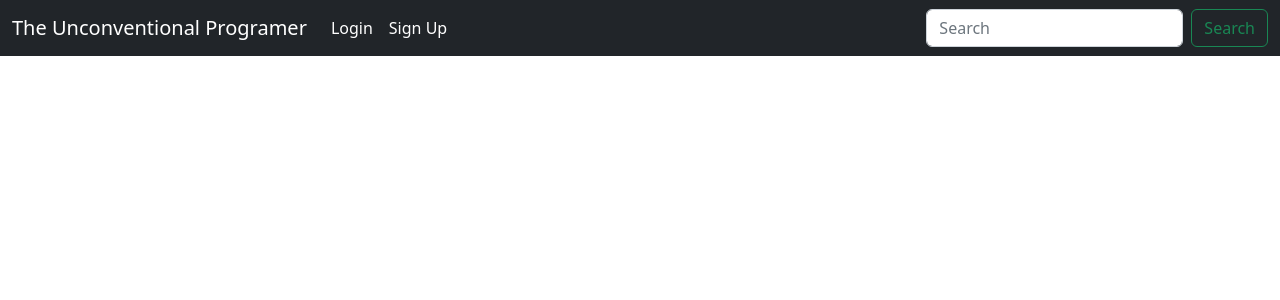
After one commit to Jbachtiger/ci-pp4-the-unconventional-programmer, a Django app: template templates/base.html in a window 1280 px wide. The commit adds this page. Shown: the top 300 px of the page. Run offline with Django 3.2, Linux system fonts and the light colour scheme; the template is opened without the code that fills it, so the values that code supplies are empty.

Commit message:
Add basic styling and navbar to site using bootstrap

```diff
--- /dev/null
+++ b/templates/base.html
@@ -0,0 +1,47 @@
+<!doctype html>
+<html lang="en">
+
+<head>
+    <meta charset="utf-8">
+    <meta name="viewport" content="width=device-width, initial-scale=1">
+    <title>The Unconventional Programmer</title>
+    <link href="https://cdn.jsdelivr.net/npm/bootstrap@5.2.0-beta1/dist/css/bootstrap.min.css" rel="stylesheet" integrity="sha384-0evHe/X+R7YkIZDRvuzKMRqM+OrBnVFBL6DOitfPri4tjfHxaWutUpFmBp4vmVor" crossorigin="anonymous">
+</head>
+
+<body>
+    <nav class="navbar navbar-expand-lg navbar-dark bg-dark">
+        <div class="container-fluid">
+            <a class="navbar-brand" href="{% url 'home' %}">The Unconventional Programer</a>
+            <button class="navbar-toggler" type="button" data-bs-toggle="collapse" data-bs-target="#navbarSupportedContent" aria-controls="navbarSupportedContent" aria-expanded="false" aria-label="Toggle navigation">
+                <span class="navbar-toggler-icon"></span>
+            </button>
+            <div class="collapse navbar-collapse" id="navbarSupportedContent">
+                <ul class="navbar-nav me-auto mb-2 mb-lg-0">
+                    <li class="nav-item">
+                        <a class="nav-link active" aria-current="page" href="#">Login</a>
+                    </li>
+                    <li class="nav-item">
+                        <a class="nav-link active" aria-current="page" href="#">Sign Up</a>
+                    </li>
+
+                </ul>
+                <form class="d-flex" role="search">
+                    <input class="form-control me-2" type="search" placeholder="Search" aria-label="Search">
+                    <button class="btn btn-outline-success" type="submit">Search</button>
+                </form>
+            </div>
+        </div>
+    </nav>
+    <div class="container">
+
+        {% block content %}
+
+        {% endblock %}
+    </div>
+
+
+
+    <script src="https://cdn.jsdelivr.net/npm/bootstrap@5.2.0-beta1/dist/js/bootstrap.bundle.min.js" integrity="sha384-pprn3073KE6tl6bjs2QrFaJGz5/SUsLqktiwsUTF55Jfv3qYSDhgCecCxMW52nD2" crossorigin="anonymous"></script>
+</body>
+
+</html>
```
Also changed, not shown: templates/home.html (+8 -1 lines), templates/post_details.html (+10 -1 lines), static/css/style.css (added).
